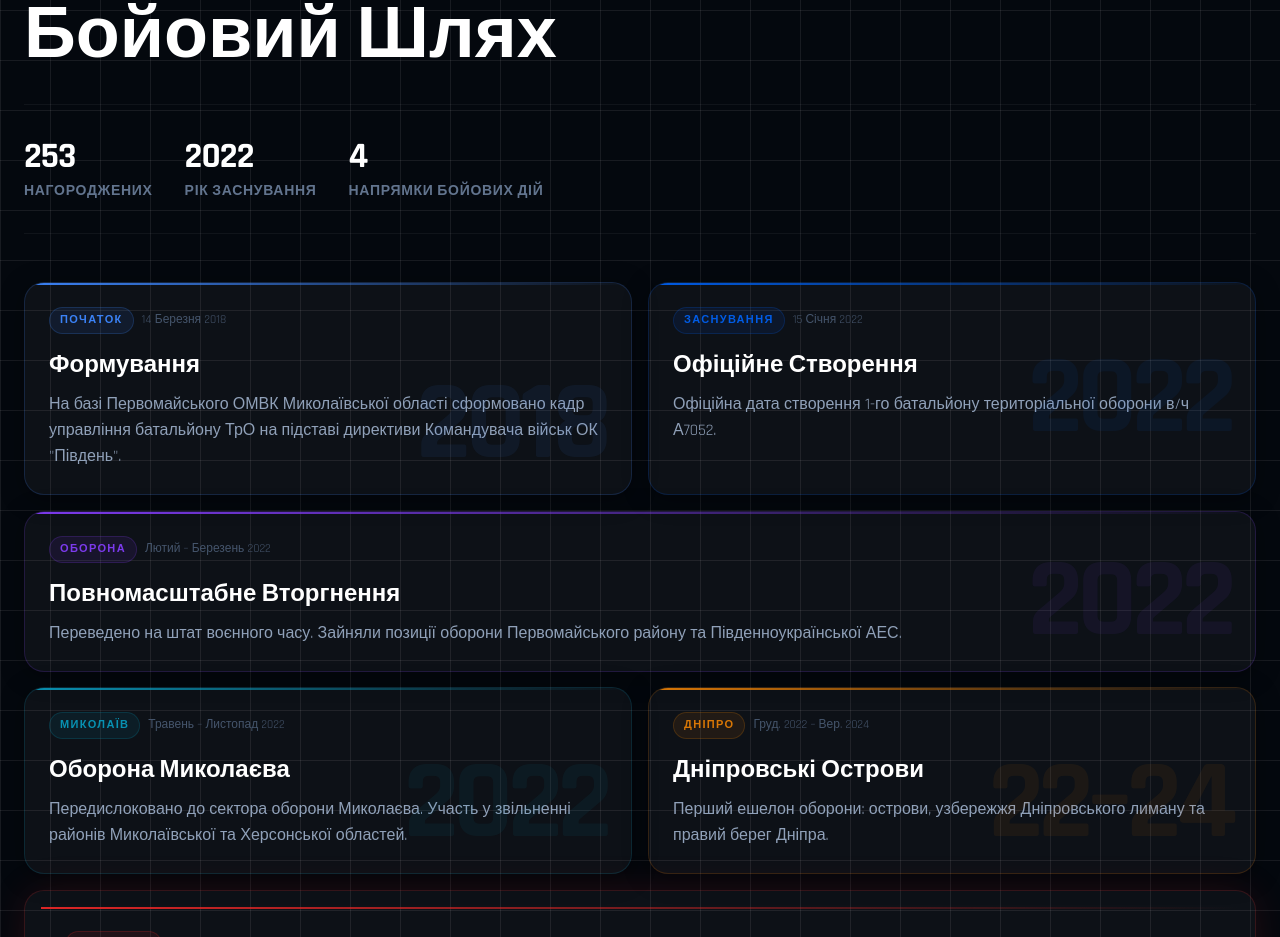
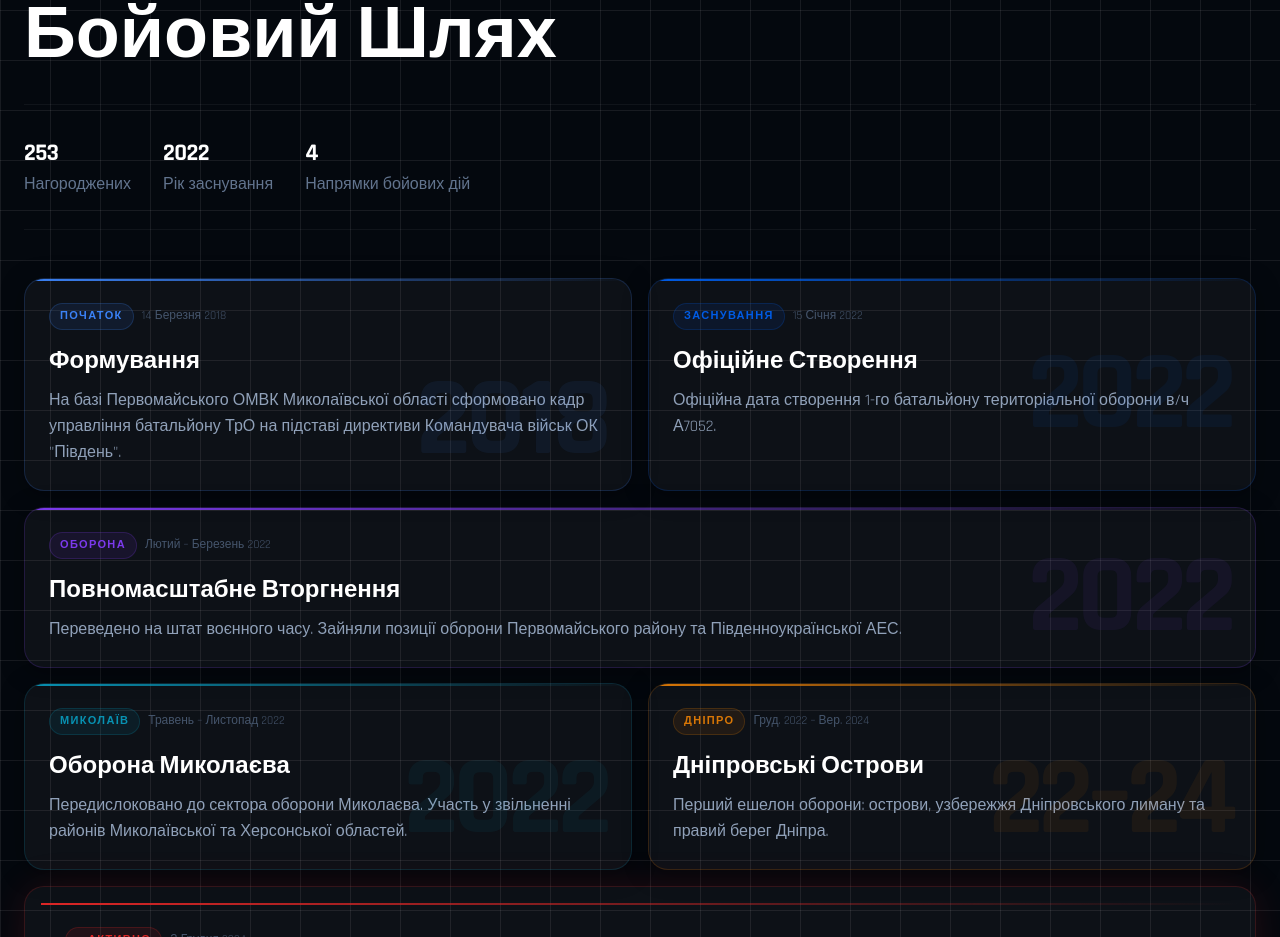
Before and after one commit to bohdanadamenko/1battalion123tro, a React (Vite) app in the folder 1bt-app/: page / in a window 1280 px wide. Shown: the part 940-1877 px from the top of the page. Built offline with nearby package versions, Linux system fonts and the light colour scheme.

Commit message:
style: match timeline stats typography with card style

```diff
--- a/1bt-app/src/components/Timeline.tsx
+++ b/1bt-app/src/components/Timeline.tsx
@@ -200,10 +200,10 @@ const Timeline = () => {
               { num: '4', label: 'Напрямки бойових дій' },
             ].map((s) => (
               <div key={s.label} className="text-left">
-                <div className="text-3xl md:text-4xl font-black text-white tracking-tight">
+                <div className="text-xl md:text-2xl font-black text-white tracking-tight">
                   {s.num}
                 </div>
-                <div className="text-xs md:text-sm text-slate-500 mt-1 uppercase tracking-wider font-bold">{s.label}</div>
+                <div className="text-sm md:text-base text-slate-500 mt-1">{s.label}</div>
               </div>
             ))}
           </div>
```
